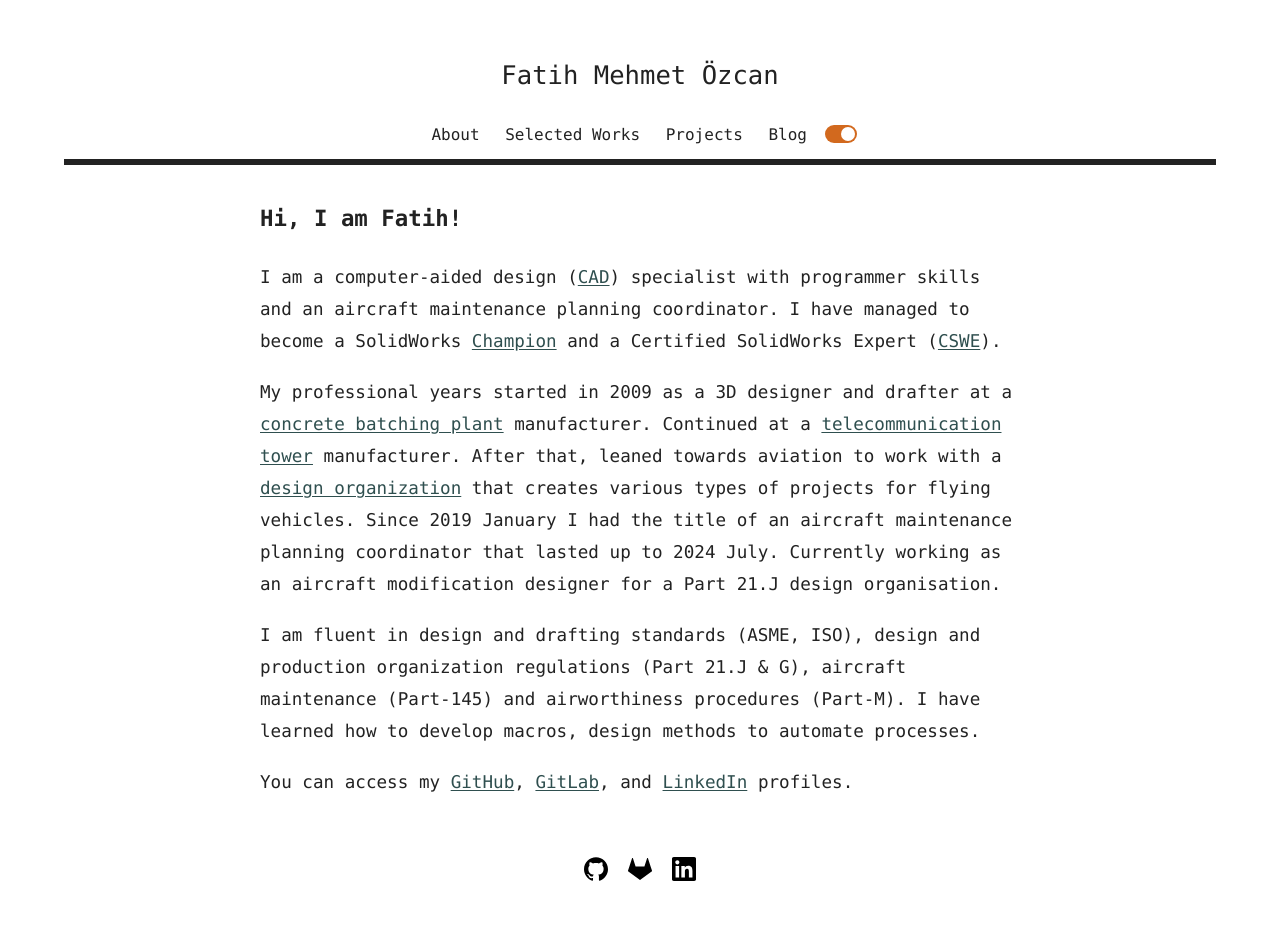
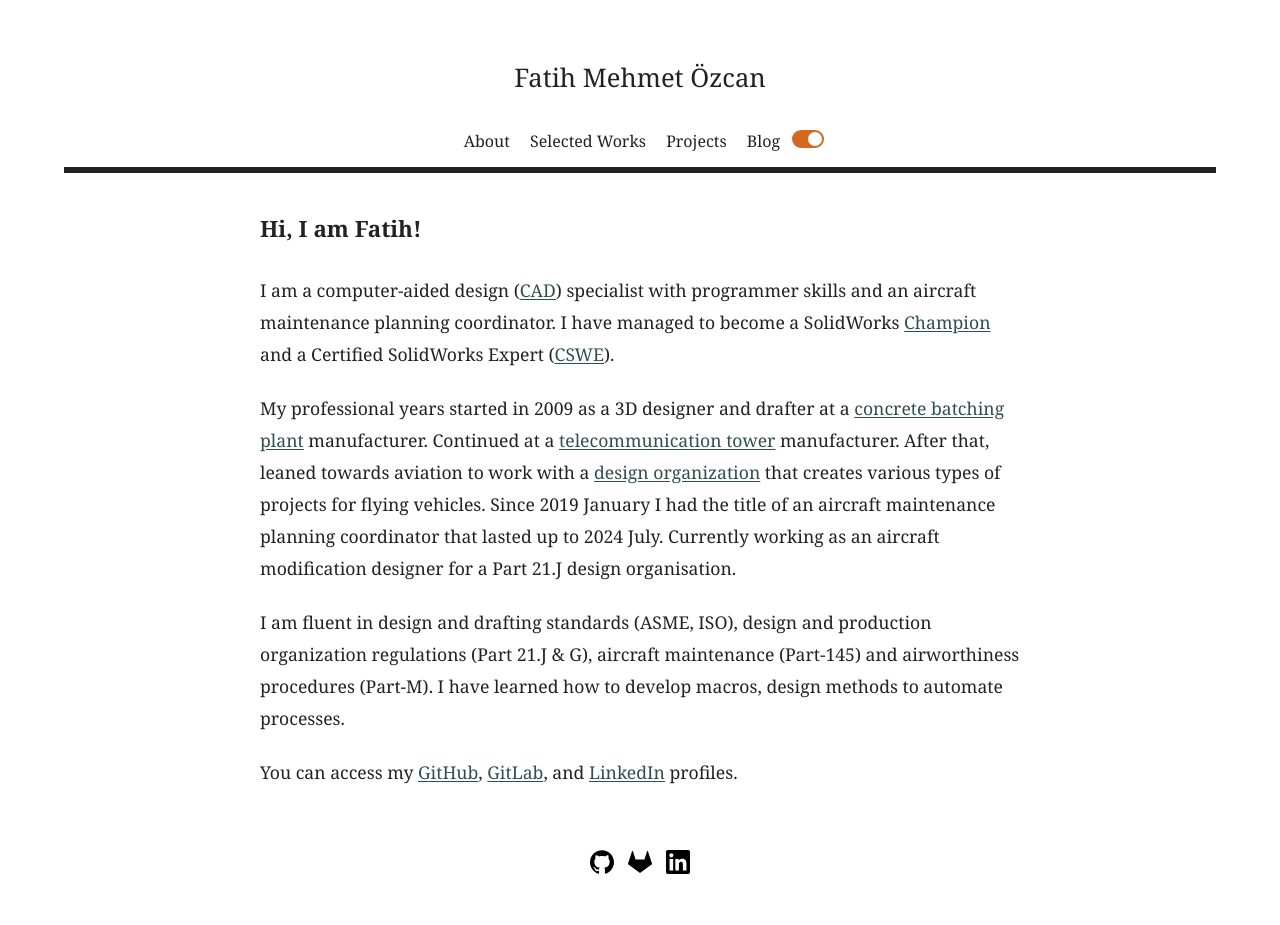
Before and after one commit to fatihmeh/fatihmeh.github.io, a Jekyll site: the page built from index.html, in a window 1280 px wide. Built offline with Jekyll 4.4.1, drawn with Linux system fonts in a browser that asks for light colours.

Commit message:
Update font-family

```diff
--- a/css/main.css
+++ b/css/main.css
@@ -20,7 +20,7 @@ time, mark, audio, video {
 
 /* main */
 body {
-  font-family: "Lucida Console", Courier, monospace;
+  font-family: Georgia, serif;
   color: var(--color-primary);
   background: var(--color-background);
 
```
